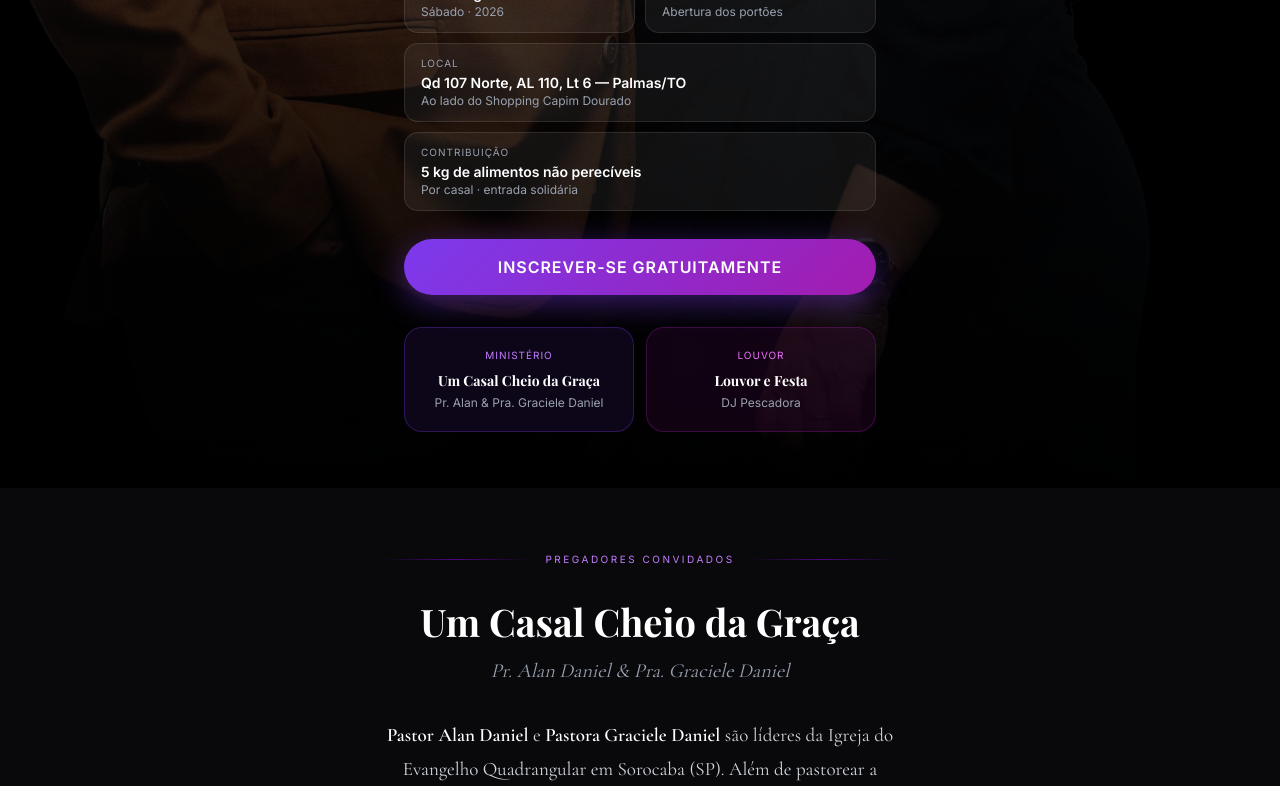
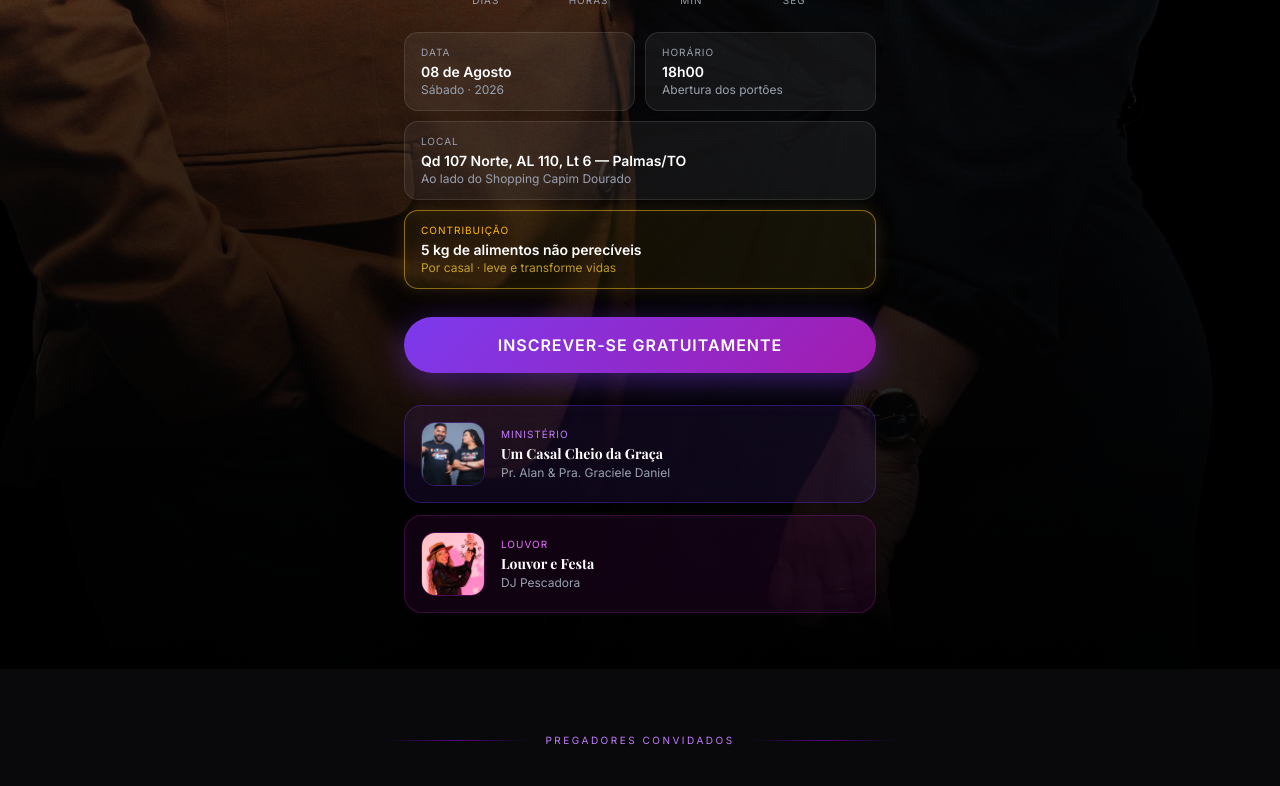
Before and after one commit to IgrejaHope/ConferenciaCasais2026, a Next.js app: page / in a window 1280 px wide. Shown: the part 980-1766 px from the top of the page. Built offline with nearby package versions, Linux system fonts and the light colour scheme.

Commit message:
fix: logo maior desktop, fundo sem corte, card contribuição destaque, fotos nos cards

```diff
--- a/src/app/page.tsx
+++ b/src/app/page.tsx
@@ -11,21 +11,22 @@ export default function Home() {
       ══════════════════════════════ */}
       <section className="relative w-full flex flex-col items-center overflow-hidden" style={{ minHeight: "100svh" }}>
 
-        {/* ── Foto de fundo — sem blur ── */}
+        {/* ── Foto de fundo — sem blur, sem corte ── */}
         <div className="absolute inset-0 z-0">
           <Image
             src="/fotomaisfundopreto.jpg"
             alt="Pastor Alan e Pastora Graciele Daniel"
             fill
-            className="object-cover object-top"
+            className="object-cover object-center"
             priority
             quality={100}
+            sizes="100vw"
           />
           {/* Gradiente suave apenas na parte inferior */}
           <div className="absolute inset-0"
             style={{
               background:
-                "linear-gradient(to bottom, rgba(0,0,0,0.05) 0%, rgba(0,0,0,0.1) 40%, rgba(0,0,0,0.75) 65%, rgba(0,0,0,0.98) 100%)",
+                "linear-gradient(to bottom, rgba(0,0,0,0.0) 0%, rgba(0,0,0,0.05) 35%, rgba(0,0,0,0.7) 62%, rgba(0,0,0,0.97) 100%)",
             }}
           />
         </div>
@@ -34,15 +35,16 @@ export default function Home() {
         <div className="relative z-10 w-full max-w-lg mx-auto flex flex-col items-center px-5"
           style={{ paddingTop: "52svh" }}>
 
-          {/* Logo do evento — sem efeitos, só a imagem limpa */}
-          <div className="w-[75%] max-w-[300px] mx-auto mb-5">
+          {/* Logo do evento — sem efeitos, maior no desktop */}
+          <div className="w-[80%] max-w-[300px] sm:max-w-[420px] md:max-w-[500px] mx-auto mb-5">
             <Image
               src="/logodotitulo.png"
               alt="Conferência de Casais 2026"
-              width={420}
-              height={210}
+              width={500}
+              height={250}
               className="w-full h-auto object-contain"
               priority
+              sizes="(max-width: 640px) 80vw, (max-width: 768px) 420px, 500px"
             />
           </div>
 
@@ -89,12 +91,16 @@ export default function Home() {
               <p className="text-xs text-gray-400">Ao lado do Shopping Capim Dourado</p>
             </div>
 
-            {/* Entrada */}
-            <div className="rounded-xl px-4 py-3"
-              style={{ background: "rgba(255,255,255,0.06)", border: "1px solid rgba(255,255,255,0.1)" }}>
-              <p className="text-[10px] uppercase tracking-widest text-gray-400 mb-0.5">Contribuição</p>
+            {/* Entrada — destaque especial */}
+            <div className="rounded-xl px-4 py-3 relative overflow-hidden"
+              style={{
+                background: "rgba(251,191,36,0.07)",
+                border: "1px solid rgba(251,191,36,0.5)",
+                boxShadow: "0 0 18px rgba(251,191,36,0.15), inset 0 0 12px rgba(251,191,36,0.05)",
+              }}>
+              <p className="text-[10px] uppercase tracking-widest text-amber-400 mb-0.5">Contribuição</p>
               <p className="text-sm font-semibold text-white">5 kg de alimentos não perecíveis</p>
-              <p className="text-xs text-gray-400">Por casal · entrada solidária</p>
+              <p className="text-xs text-amber-300/70">Por casal · leve e transforme vidas</p>
             </div>
           </div>
 
@@ -113,25 +119,51 @@ export default function Home() {
             INSCREVER-SE GRATUITAMENTE
           </Link>
 
-          {/* ── Cards de Atrações ── */}
-          <div className="w-full grid grid-cols-2 gap-3 pb-14">
-            <div className="rounded-2xl p-5 text-center"
+          {/* ── Cards de Atrações com foto ── */}
+          <div className="w-full flex flex-col gap-3 pb-14">
+            {/* Ministério */}
+            <div className="rounded-2xl p-4 flex items-center gap-4"
               style={{ background: "rgba(124,58,237,0.1)", border: "1px solid rgba(124,58,237,0.3)" }}>
-              <p className="text-[10px] uppercase tracking-widest text-purple-400 mb-2">Ministério</p>
-              <h3 className="text-sm font-semibold text-white leading-snug mb-1"
+              <div className="shrink-0 w-16 h-16 rounded-xl overflow-hidden"
+                style={{ border: "1px solid rgba(124,58,237,0.4)" }}>
+                <Image
+                  src="/casalfotoperfil.webp"
+                  alt="Pr. Alan e Pra. Graciele Daniel"
+                  width={64}
+                  height={64}
+                  className="w-full h-full object-cover"
+                />
+              </div>
+              <div>
+                <p className="text-[10px] uppercase tracking-widest text-purple-400 mb-0.5">Ministério</p>
+                <h3 className="text-sm font-semibold text-white leading-snug mb-0.5"
                   style={{ fontFamily: "var(--font-playfair)" }}>
                   Um Casal Cheio da Graça
                 </h3>
                 <p className="text-xs text-gray-400">Pr. Alan &amp; Pra. Graciele Daniel</p>
               </div>
-            <div className="rounded-2xl p-5 text-center"
+            </div>
+            {/* Louvor */}
+            <div className="rounded-2xl p-4 flex items-center gap-4"
               style={{ background: "rgba(162,28,175,0.1)", border: "1px solid rgba(162,28,175,0.3)" }}>
-              <p className="text-[10px] uppercase tracking-widest text-fuchsia-400 mb-2">Louvor</p>
-              <h3 className="text-sm font-semibold text-white leading-snug mb-1"
+              <div className="shrink-0 w-16 h-16 rounded-xl overflow-hidden"
+                style={{ border: "1px solid rgba(162,28,175,0.4)" }}>
+                <Image
+                  src="/dj-pescadora.webp"
+                  alt="DJ Pescadora"
+                  width={64}
+                  height={64}
+                  className="w-full h-full object-cover"
+                />
+              </div>
+              <div>
+                <p className="text-[10px] uppercase tracking-widest text-fuchsia-400 mb-0.5">Louvor</p>
+                <h3 className="text-sm font-semibold text-white leading-snug mb-0.5"
                   style={{ fontFamily: "var(--font-playfair)" }}>
                   Louvor e Festa
                 </h3>
                 <p className="text-xs text-gray-400">DJ Pescadora</p>
+              </div>
             </div>
           </div>
 
```
Also changed, not shown: public/casalfotoperfil.webp (added), public/dj-pescadora.webp (added). Lines whose indentation alone changed are shown as unchanged.
